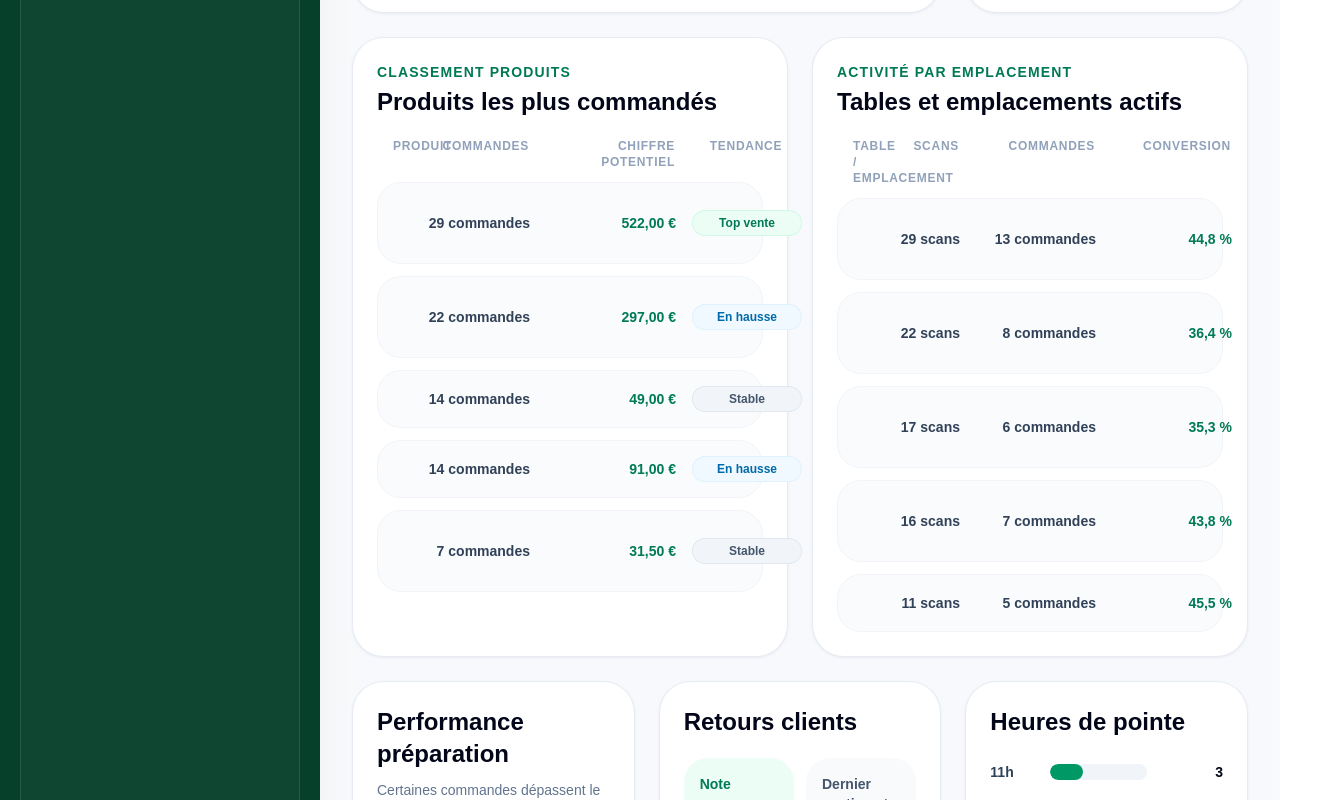
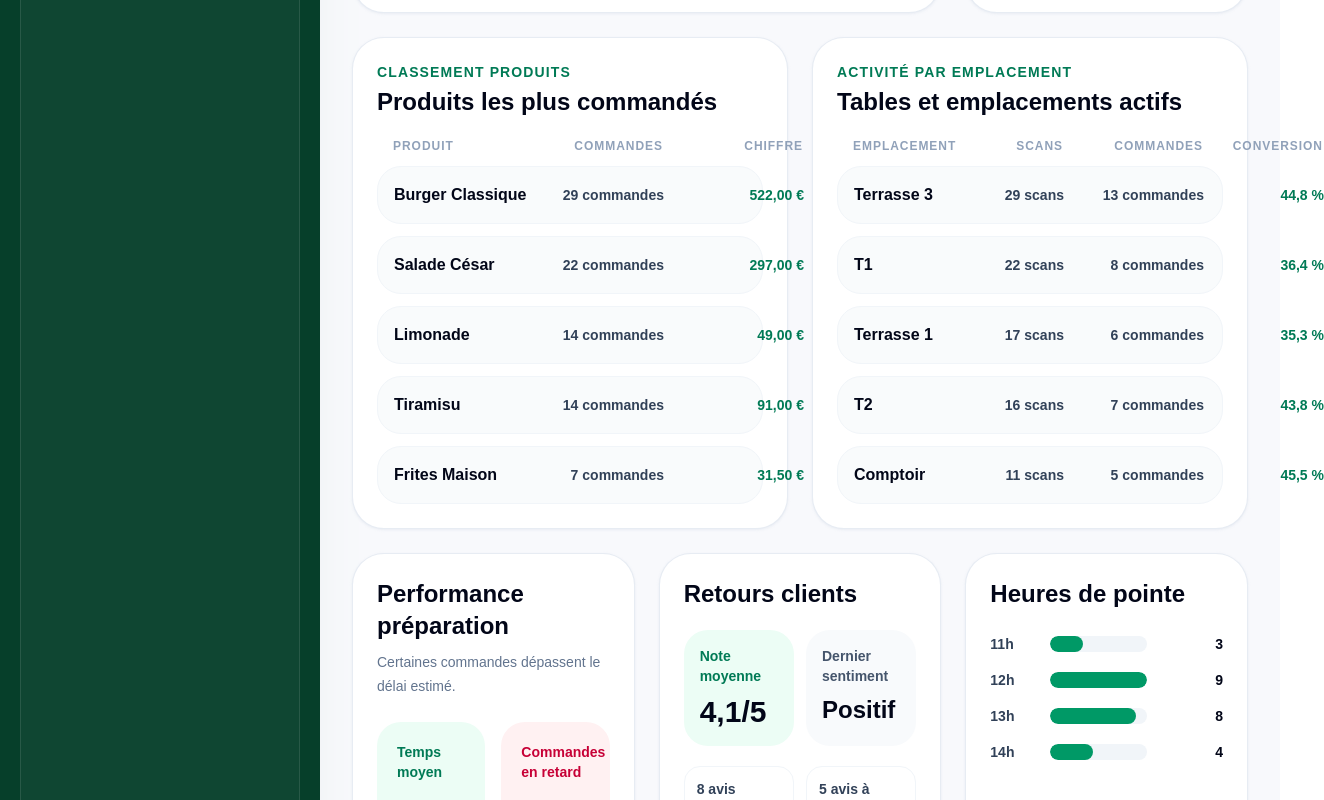
Before and after one commit to Loco66666/TableFlash-QR, a Next.js app: page /dashboard/statistics in a window 1280 px wide. Shown: the part 960-1760 px from the top of the page, 1324 px wide, since content can reach past the window. Built offline with nearby package versions, Linux system fonts and the light colour scheme.

Commit message:
Polish statistics ranking tables

```diff
--- a/src/components/dashboard/statistics/ActiveTablesTable.tsx
+++ b/src/components/dashboard/statistics/ActiveTablesTable.tsx
@@ -5,7 +5,18 @@ type ActiveTableRow = {
   conversion: number;
 };
 
-const activeTablesGridClass = "lg:grid-cols-[minmax(0,1fr)_90px_120px_120px]";
+const activeTablesGridClass = "lg:grid-cols-[minmax(110px,1fr)_80px_120px_100px]";
+
+export function formatLocationLabelForStats(name: string) {
+  const normalizedName = name.trim().replace(/\s+/g, " ");
+  const tableMatch = normalizedName.match(/^Table (\d+)$/i);
+
+  if (tableMatch) {
+    return `T${tableMatch[1]}`;
+  }
+
+  return normalizedName;
+}
 
 export function ActiveTablesTable({ rows }: { rows: ActiveTableRow[] }) {
   return (
@@ -15,8 +26,8 @@ export function ActiveTablesTable({ rows }: { rows: ActiveTableRow[] }) {
         <h2 className="text-2xl font-black text-slate-950">Tables et emplacements actifs</h2>
       </div>
 
-      <div className={`mt-5 hidden gap-4 px-4 text-xs font-black uppercase tracking-[0.06em] text-slate-400 lg:grid ${activeTablesGridClass}`}>
-        <span>Table / emplacement</span>
+      <div className={`mt-5 hidden gap-5 px-4 text-xs font-black uppercase tracking-[0.08em] text-slate-400 lg:grid ${activeTablesGridClass}`}>
+        <span>Emplacement</span>
         <span className="text-right">Scans</span>
         <span className="text-right">Commandes</span>
         <span className="text-right">Conversion</span>
@@ -25,8 +36,8 @@ export function ActiveTablesTable({ rows }: { rows: ActiveTableRow[] }) {
       <div className="mt-3 space-y-3">
         {rows.map((row) => (
           <div key={row.name} className="rounded-3xl border border-slate-100 bg-slate-50/80 p-4 transition hover:border-emerald-100 hover:bg-white hover:shadow-sm hover:shadow-slate-200/70">
-            <div className={`grid gap-4 lg:items-center ${activeTablesGridClass}`}>
-              <p className="min-w-0 overflow-hidden [display:-webkit-box] [-webkit-box-orient:vertical] [-webkit-line-clamp:2] text-base font-black leading-6 text-slate-950">{row.name}</p>
+            <div className={`grid gap-4 lg:gap-5 lg:items-center ${activeTablesGridClass}`}>
+              <p className="min-w-[5.5rem] whitespace-nowrap text-base font-black leading-tight text-slate-950">{formatLocationLabelForStats(row.name)}</p>
 
               <div className="flex items-center justify-between gap-4 border-t border-slate-200/70 pt-3 lg:block lg:border-0 lg:pt-0 lg:text-right">
                 <span className="text-xs font-black uppercase tracking-[0.06em] text-slate-400 lg:hidden">Scans</span>
--- a/src/components/dashboard/statistics/TopProductsTable.tsx
+++ b/src/components/dashboard/statistics/TopProductsTable.tsx
@@ -17,7 +17,7 @@ const badgeClasses: Record<TrendBadge, string> = {
   Stable: "bg-slate-100 text-slate-600 ring-slate-200",
 };
 
-const productGridClass = "lg:grid-cols-[minmax(0,1fr)_120px_130px_110px]";
+const productGridClass = "lg:grid-cols-[minmax(140px,1fr)_110px_120px_110px]";
 
 export function TopProductsTable({ products }: { products: ProductRow[] }) {
   return (
@@ -27,18 +27,18 @@ export function TopProductsTable({ products }: { products: ProductRow[] }) {
         <h2 className="text-2xl font-black text-slate-950">Produits les plus commandés</h2>
       </div>
 
-      <div className={`mt-5 hidden gap-4 px-4 text-xs font-black uppercase tracking-[0.06em] text-slate-400 lg:grid ${productGridClass}`}>
+      <div className={`mt-5 hidden gap-5 px-4 text-xs font-black uppercase tracking-[0.08em] text-slate-400 lg:grid ${productGridClass}`}>
         <span>Produit</span>
         <span className="text-right">Commandes</span>
-        <span className="text-right">Chiffre potentiel</span>
+        <span className="text-right">Chiffre</span>
         <span className="text-center">Tendance</span>
       </div>
 
       <div className="mt-3 space-y-3">
         {products.map((product) => (
           <div key={product.name} className="rounded-3xl border border-slate-100 bg-slate-50/80 p-4 transition hover:border-emerald-100 hover:bg-white hover:shadow-sm hover:shadow-slate-200/70">
-            <div className={`grid gap-4 lg:items-center ${productGridClass}`}>
-              <p className="min-w-0 overflow-hidden [display:-webkit-box] [-webkit-box-orient:vertical] [-webkit-line-clamp:2] text-base font-black leading-6 text-slate-950">
+            <div className={`grid gap-4 lg:gap-5 lg:items-center ${productGridClass}`}>
+              <p className="min-w-0 overflow-hidden [display:-webkit-box] [-webkit-box-orient:vertical] [-webkit-line-clamp:2] text-base font-black leading-tight text-slate-950">
                 {product.name}
               </p>
 
@@ -48,7 +48,7 @@ export function TopProductsTable({ products }: { products: ProductRow[] }) {
               </div>
 
               <div className="flex items-center justify-between gap-4 lg:block lg:text-right">
-                <span className="text-xs font-black uppercase tracking-[0.06em] text-slate-400 lg:hidden">Chiffre potentiel</span>
+                <span className="text-xs font-black uppercase tracking-[0.06em] text-slate-400 lg:hidden">Chiffre</span>
                 <span className="whitespace-nowrap text-sm font-black tabular-nums text-emerald-700">{formatEuro(product.revenue)}</span>
               </div>
 
```
